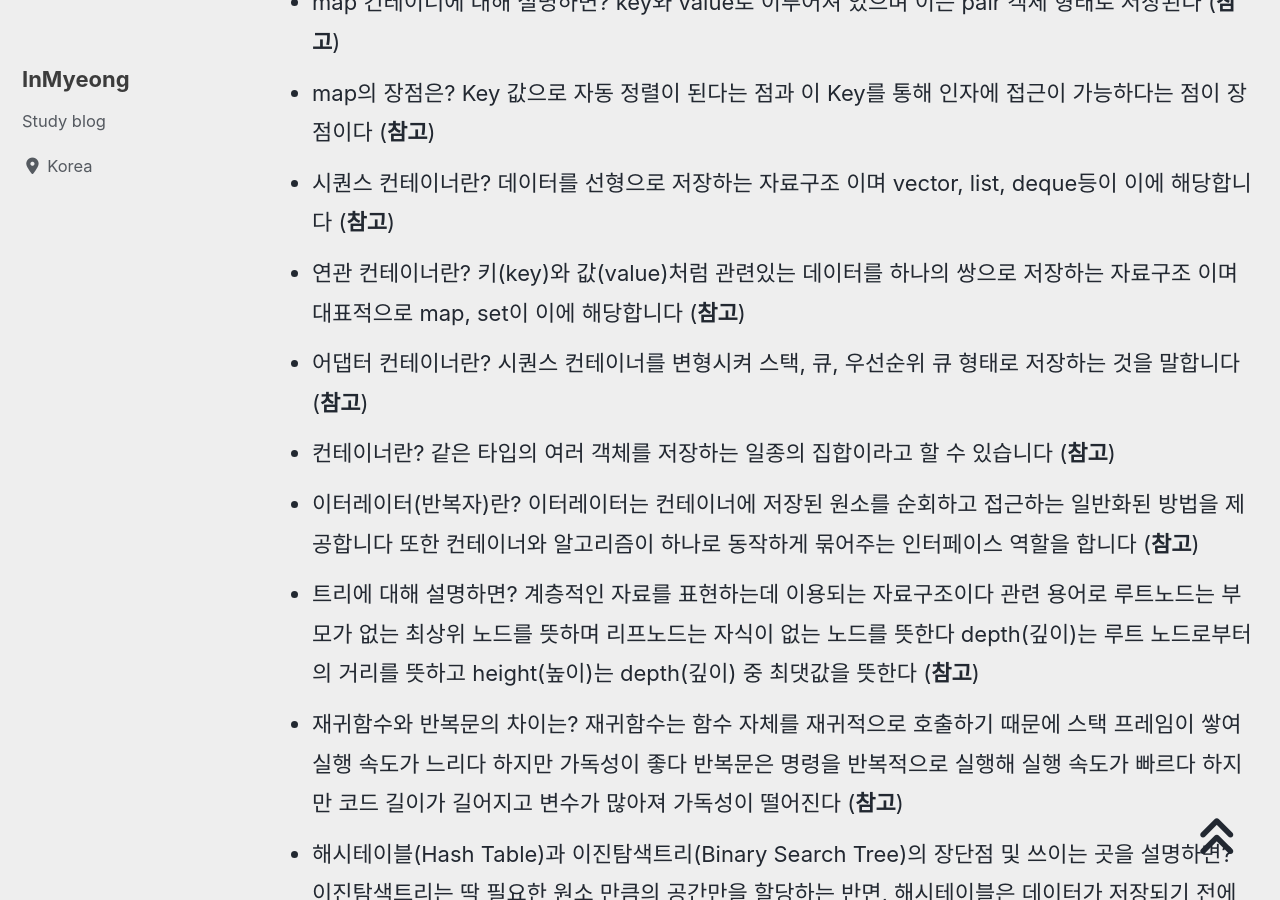
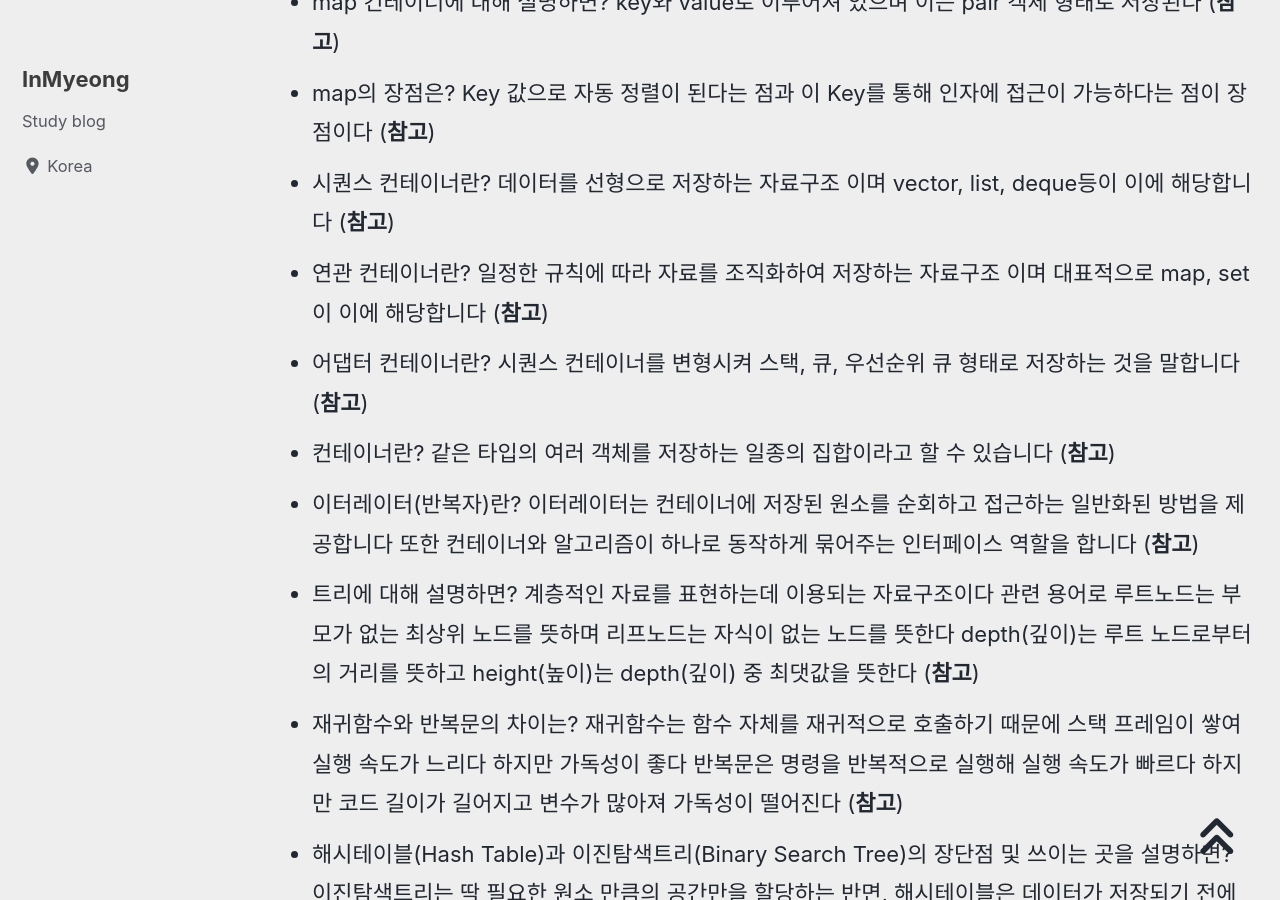
Before and after one commit to devMyeong/devMyeong.github.io, a Jekyll site: the page built from _posts/cs/2022-09-05-블로그-면접준비.md, in a window 1280 px wide and 900 px high, scrolled down 13945 px. Built offline with Jekyll 4.4.1, drawn with Linux system fonts in a browser that asks for light colours; cached includes are drawn as plain includes; nearby versions of some CDN libraries; some web fonts are replaced; comment, search, counter and statistics services are not loaded.

Commit message:
Docs : CS 지식 수정

```diff
--- a/_posts/cs/2022-09-05-블로그-면접준비.md
+++ b/_posts/cs/2022-09-05-블로그-면접준비.md
@@ -135,7 +135,7 @@ last_modified_at: 2022-10-30
 - map 컨테이너에 대해 설명하면? key와 value로 이루어져 있으며 이는 pair 객체 형태로 저장된다 ([**참고**](https://uncertainty-momo.tistory.com/46))
 - map의 장점은? Key 값으로 자동 정렬이 된다는 점과 이 Key를 통해 인자에 접근이 가능하다는 점이 장점이다 ([**참고**](https://underwatch.tistory.com/12))
 - 시퀀스 컨테이너란? 데이터를 선형으로 저장하는 자료구조 이며 vector, list, deque등이 이에 해당합니다 ([**참고**](https://cclient.tistory.com/m/12))
-- 연관 컨테이너란? 키(key)와 값(value)처럼 관련있는 데이터를 하나의 쌍으로 저장하는 자료구조 이며 대표적으로 map, set이 이에 해당합니다 ([**참고**](https://cclient.tistory.com/m/12))
+- 연관 컨테이너란? 일정한 규칙에 따라 자료를 조직화하여 저장하는 자료구조 이며 대표적으로 map, set이 이에 해당합니다 ([**참고**](https://cclient.tistory.com/m/12))
 - 어댑터 컨테이너란? 시퀀스 컨테이너를 변형시켜 스택, 큐, 우선순위 큐 형태로 저장하는 것을 말합니다 ([**참고**](https://cclient.tistory.com/m/12))
 - 컨테이너란? 같은 타입의 여러 객체를 저장하는 일종의 집합이라고 할 수 있습니다 ([**참고**](https://cclient.tistory.com/m/12))
 - 이터레이터(반복자)란? 이터레이터는 컨테이너에 저장된 원소를 순회하고 접근하는 일반화된 방법을 제공합니다 또한 컨테이너와 알고리즘이 하나로 동작하게 묶어주는 인터페이스 역할을 합니다 ([**참고**](https://cclient.tistory.com/m/12))
```
